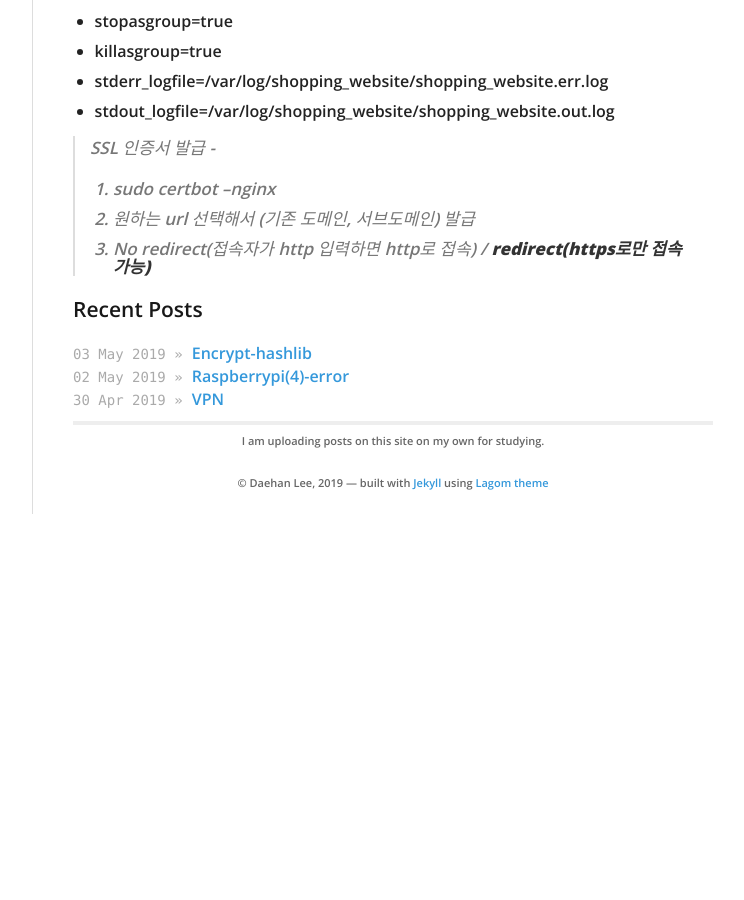
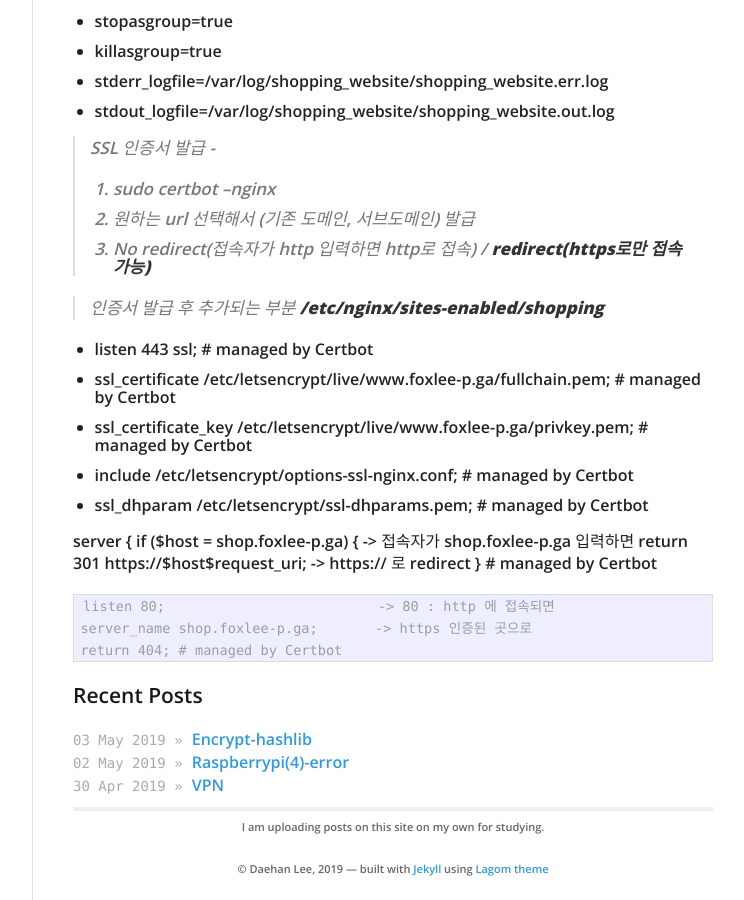
Before and after one commit to daehan0226/Study, a Jekyll site: the page built from _posts/2019-05-12-Subdomain.md, in a window 1280 px wide and 900 px high, scrolled down 2086 px. Shown: the whole window, without its empty margins (378-1122 px from the left). Built offline with Jekyll 4.4.1, drawn with Linux system fonts in a browser that asks for light colours; before the commit the page ends 2600 px from its top, so only the background shows below that.

Commit message:
Update 2019-05-12-Subdomain.md

```diff
--- a/_posts/2019-05-12-Subdomain.md
+++ b/_posts/2019-05-12-Subdomain.md
@@ -107,6 +107,32 @@ categories:
 2. 원하는 url 선택해서 (기존 도메인, 서브도메인) 발급
 3. No redirect(접속자가 http 입력하면 http로 접속) / **redirect(https로만 접속가능)**
 
+> 인증서 발급 후 추가되는 부분 **/etc/nginx/sites-enabled/shopping**
+
+* listen 443 ssl; # managed by Certbot
+* ssl_certificate /etc/letsencrypt/live/www.foxlee-p.ga/fullchain.pem; # managed by Certbot
+* ssl_certificate_key /etc/letsencrypt/live/www.foxlee-p.ga/privkey.pem; # managed by Certbot
+* include /etc/letsencrypt/options-ssl-nginx.conf; # managed by Certbot
+* ssl_dhparam /etc/letsencrypt/ssl-dhparams.pem; # managed by Certbot
+
+ server {
+    if ($host = shop.foxlee-p.ga) {                  -> 접속자가 shop.foxlee-p.ga 입력하면
+        return 301 https://$host$request_uri;        -> https:// 로 redirect
+    } # managed by Certbot
+
+
+	listen 80;                          -> 80 : http 에 접속되면
+	server_name shop.foxlee-p.ga;       -> https 인증된 곳으로
+    return 404; # managed by Certbot
+
+
+
+
+
+
+
+
+
 
 
  [set_port]: https://stackoverflow.com/questions/48205495/python-how-to-run-multiple-flask-apps-from-same-client-machine
```
